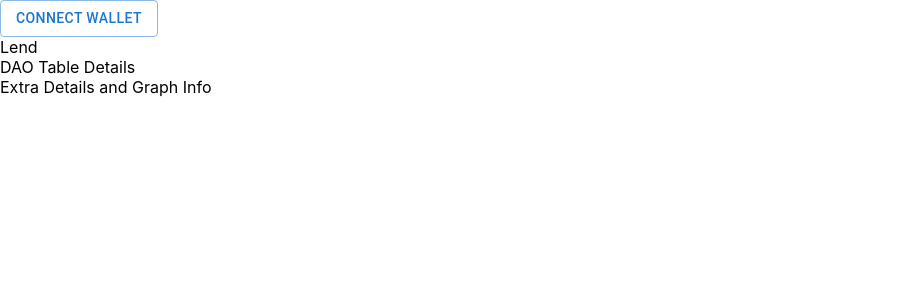
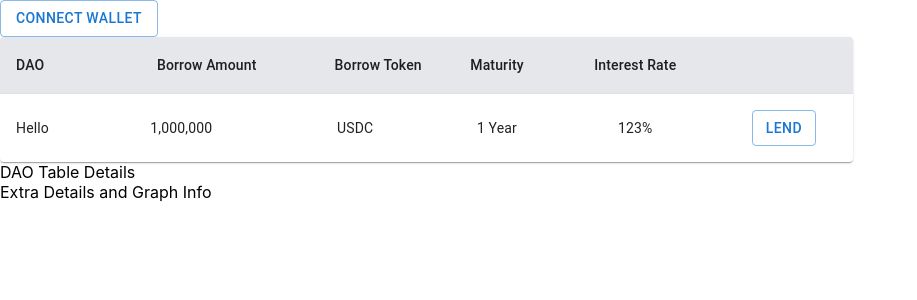
Before and after one commit to victorfei/ethglobal-dao-lend-interface, a Next.js app: page /lend in a window 1280 px wide. Shown: the top 300 px of the page, without its empty margins (0-917 px from the left). Built offline with nearby package versions, Linux system fonts and the light colour scheme.

Commit message:
create lending table component

```diff
--- /dev/null
+++ b/components/LendingTable.tsx
@@ -0,0 +1,71 @@
+import * as React from "react";
+import Table from "@mui/material/Table";
+import TableBody from "@mui/material/TableBody";
+import TableCell from "@mui/material/TableCell";
+import TableContainer from "@mui/material/TableContainer";
+import TableHead from "@mui/material/TableHead";
+import TableRow from "@mui/material/TableRow";
+import Paper from "@mui/material/Paper";
+import LendButton from "./ui/LendButton";
+
+export interface lendingTableProps {
+  daoName: string;
+  borrowAmount: number;
+  borrowToken: string;
+  borrowMaturity: number;
+  borrowInterestRate: number;
+}
+
+export const LendingTable = ({
+  daoName,
+  borrowAmount,
+  borrowToken,
+  borrowMaturity,
+  borrowInterestRate,
+}: lendingTableProps) => {
+  return (
+    <div className="w-8/12">
+      <TableContainer component={Paper}>
+        <Table sx={{ minWidth: 650 }} aria-label="simple table">
+          <TableHead className="bg-gray-200">
+            <TableRow>
+              <TableCell>DAO</TableCell>
+              <TableCell align="right">Borrow Amount</TableCell>
+              <TableCell align="right">Borrow Token</TableCell>
+              <TableCell align="center">Maturity</TableCell>
+              <TableCell align="center">Interest Rate</TableCell>
+              <TableCell align="right"></TableCell>
+            </TableRow>
+          </TableHead>
+          <TableBody>
+            <TableRow
+              key={daoName}
+              sx={{ "&:last-child td, &:last-child th": { border: 0 } }}
+            >
+              <TableCell component="th" scope="row">
+                {daoName ? daoName : "undefined"}
+              </TableCell>
+              <TableCell align="center">
+                {borrowAmount ? borrowAmount.toLocaleString() : "undefined"}
+              </TableCell>
+              <TableCell align="center">
+                {borrowToken ? borrowToken : "undefined"}
+              </TableCell>
+              <TableCell align="center">
+                {borrowMaturity ? borrowMaturity : "undefined"} Year
+              </TableCell>
+              <TableCell align="center">
+                {borrowInterestRate ? borrowInterestRate : "undefined"}%
+              </TableCell>
+              <TableCell align="center">
+                <LendButton lend={() => console.log("Lending Details")} />
+              </TableCell>
+            </TableRow>
+          </TableBody>
+        </Table>
+      </TableContainer>
+    </div>
+  );
+};
+
+export default LendingTable;
--- a/components/ui/ConnectWallet.tsx
+++ b/components/ui/ConnectWallet.tsx
@@ -18,7 +18,7 @@ const ConnectWalletButton = ({
       {connected ? (
         <Button
           variant="contained"
-          className="bg-yellow-500 text-white rounded-xl"
+          className="bg-yellow-500 text-white rounded-xl hover:bg-yellow-500 hover:text-white"
         >
           {" "}
           Wallet Connected
--- /dev/null
+++ b/components/ui/LendButton.tsx
@@ -0,0 +1,26 @@
+import { providers, ethers } from "ethers";
+import Web3Modal from "web3modal";
+import React, { useEffect, useState } from "react";
+import { Button } from "@mui/material";
+import { ArrowDownIcon } from "@heroicons/react/outline";
+
+export interface LendButtonProps {
+  lend: () => void;
+}
+
+// docs.walletconnect.com/quick-start/dapps/web3-provider
+const LendButton = ({ lend }: LendButtonProps) => {
+  return (
+    <div>
+      <Button
+        variant="outlined"
+        className="text-yellow-500 border-yellow-500 hover:bg-yellow-500 hover:text-white	 hover:cursor-pointer w-1/2"
+        onClick={() => lend()}
+      >
+        Lend
+      </Button>
+    </div>
+  );
+};
+
+export default LendButton;
--- a/pages/lend.tsx
+++ b/pages/lend.tsx
@@ -1,11 +1,14 @@
+import LendingTable from "@src/components/lendingTable";
 import { providers } from "ethers";
 import React, { useEffect, useState } from "react";
 import ConnectWallet from "../components/ui/ConnectWallet";
 import { useWalletAuth } from "../lib/walletContext";
 
-export interface LendingPageProps {}
+export interface LendingPageProps {
+  lendingTableValues: {};
+}
 
-export const LendingPage = ({}: LendingPageProps) => {
+export const LendingPage = ({ lendingTableValues }: LendingPageProps) => {
   const { connectWallet, checkIfWalletIsConnected, currentAccount } =
     useWalletAuth();
 
@@ -21,7 +24,15 @@ export const LendingPage = ({}: LendingPageProps) => {
           connected={currentAccount.length > 0}
         />
       </div>
-      <div>Lend</div>
+      <div>
+        <LendingTable
+          daoName="Hello"
+          borrowAmount={1000000}
+          borrowToken="USDC"
+          borrowMaturity={1}
+          borrowInterestRate={123}
+        />
+      </div>
       <div>DAO Table Details</div>
       <div>Extra Details and Graph Info</div>
     </div>
```
